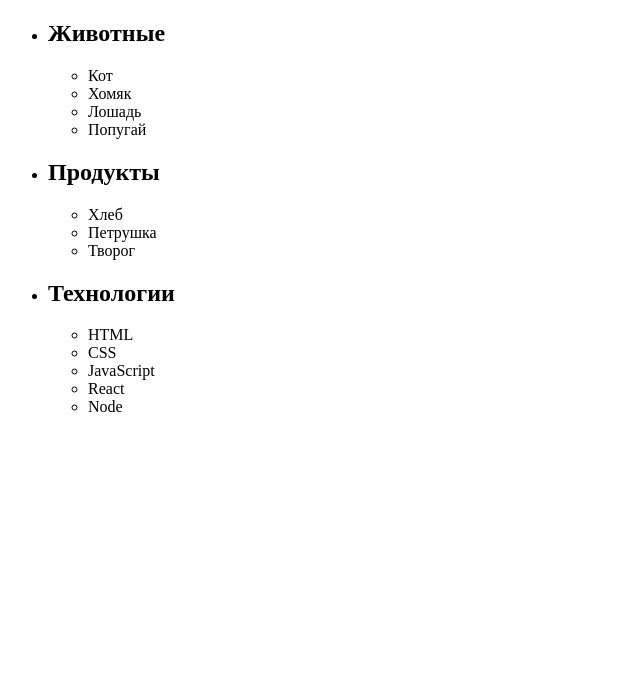
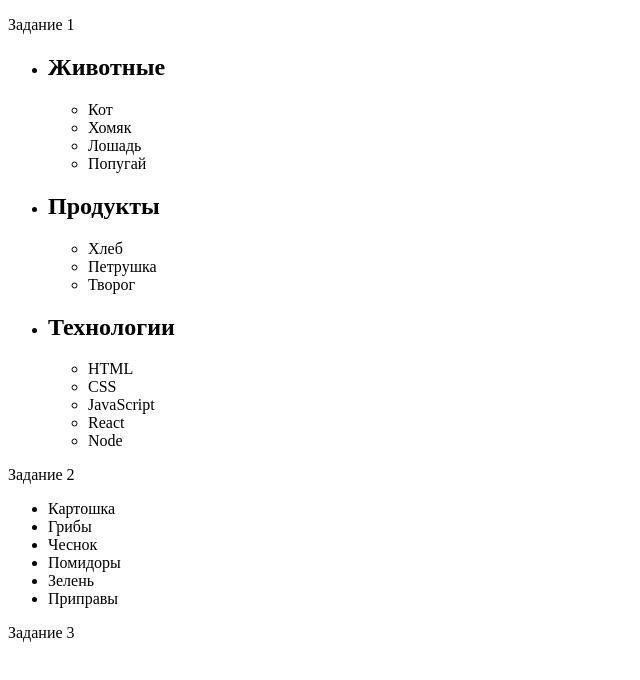
Before and after one commit to Andrii-Velhan/goit-js-hw-07, a plain HTML site: page index.html in a window 1280 px wide. Shown: the whole page, without its empty margins (0-640 px from the left). Drawn offline with Linux system fonts and the light colour scheme.

Commit message:
task - 2

```diff
--- a/JS/task-1.js
+++ b/JS/task-1.js
@@ -1,3 +1,5 @@
+console.log(document.querySelector('.task').textContent);
+
 const categoriesItem = document.querySelectorAll('li.item');
 console.log(`В списке ${categoriesItem.length} категории.`);
 
--- a/JS/task-2.js
+++ b/JS/task-2.js
@@ -0,0 +1,60 @@
+console.log(document.querySelectorAll('.task')[1].textContent);
+
+const ingredients = [
+  'Картошка',
+  'Грибы',
+  'Чеснок',
+  'Помидоры',
+  'Зелень',
+  'Приправы',
+];
+
+const containerUl = document.querySelector('#ingredients');
+
+// const elements = ingredients.map(option => {
+//   const newItem = document.createElement('li');
+//   newItem.textContent = option;
+//   //newItem.textContent = `${option}: ${option.length} символов`;
+//   //newItem.classList.add('ingredients-item');
+//   return newItem;
+// });
+
+// console.log(containerUl);
+// //console.log(elements);
+
+const makeElementsLi = options => {
+  return options.map(option => {
+    const newItem = document.createElement('li');
+    newItem.textContent = option;
+    //newItem.textContent = `${option}: ${option.length} символов`;
+    //newItem.classList.add('ingredients-item');
+    return newItem;
+  });
+};
+
+console.log(containerUl);
+//console.log(elements);
+
+const elements = makeElementsLi(ingredients);
+containerUl.append(...elements);
+
+/*
+В HTML есть пустой список ul#ingredients.
+
+<ul id="ingredients"></ul>
+В JS есть массив строк.
+
+const ingredients = [
+  'Картошка',
+  'Грибы',
+  'Чеснок',
+  'Помидоры',
+  'Зелень',
+  'Приправы',
+];
+Напиши скрипт, который для каждого элемента массива
+ingredients создаст отдельный li, после чего вставит
+все li за одну операцию в список ul.ingredients.
+Для создания DOM - узлов
+используй document.createElement().
+*/
--- a/index.html
+++ b/index.html
@@ -7,6 +7,8 @@
     <script type="text/javascript"></script>
   </head>
   <body>
+    <p class="task">Задание 1</p>
+
     <ul id="categories">
       <li class="item">
         <h2>Животные</h2>
@@ -39,8 +41,15 @@
         </ul>
       </li>
     </ul>
+
+    <p class="task">Задание 2</p>
+
+    <ul id="ingredients"></ul>
+
+    <p class="task">Задание 3</p>
+
     <script type="module" src="./JS/task-1.js"></script>
-    <!-- <script type="module" src="./JS/task-2.js"></script> -->
+    <script type="module" src="./JS/task-2.js"></script>
     <!-- <script type="module" src="./JS/task-3.js"></script> -->
     <!-- <script type="module" src="./JS/task-4.js"></script> -->
     <!-- <script type="module" src="./JS/task-5.js"></script> -->
```
